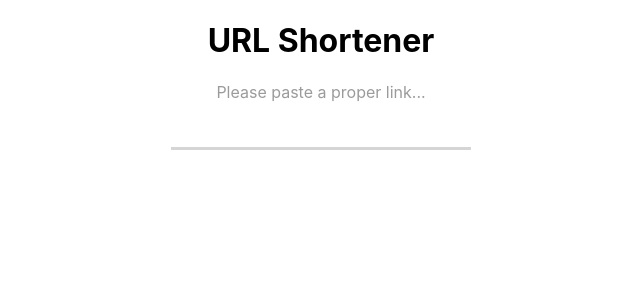
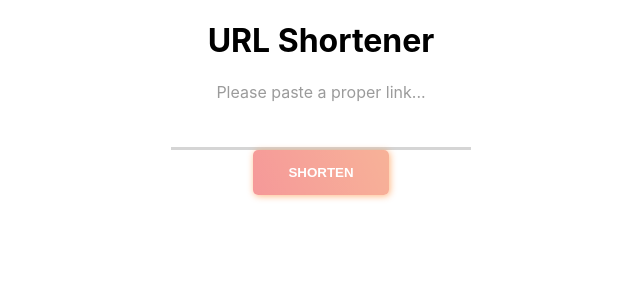
Before and after one commit to albertoaa/url_shortener_frontend, a React (Create React App) app: page / in a window 1280 px wide. Shown: the top 300 px of the page, without its empty margins (319-959 px from the left). Built offline with nearby package versions, Linux system fonts and the light colour scheme; no server answers.

Commit message:
basic functionality - getting shortened link from api

```diff
--- /dev/null
+++ b/src/components/Button.css
@@ -0,0 +1,33 @@
+.button {
+  display: inline-block;
+  border: none;
+  padding: 15px 35px;
+  margin: 0;
+  text-decoration: none;
+  cursor: pointer;
+  text-align: center;
+  -webkit-appearance: none;
+  -moz-appearance: none;
+  outline: none;
+  color: white;
+  border-radius: 5px;
+  box-shadow: 1px 1px 7px rgba(255, 111, 0, 1);
+  background-image: linear-gradient(-111deg, #f16534 4%, #ed3535 100%);
+  text-transform: uppercase;
+  font-weight: bold;
+  transition: box-shadow 250ms ease-in-out, transform 150ms ease,
+    opacity 0.5s ease;
+}
+
+.button:disabled {
+  cursor: not-allowed;
+  opacity: 0.5;
+}
+
+.button:hover .button:focus {
+  box-shadow: 2px 2px 12px rgba(255, 111, 0, 1);
+}
+
+.button:active {
+  transform: scale(0.98);
+}
--- /dev/null
+++ b/src/components/Button.js
@@ -0,0 +1,18 @@
+import React from 'react';
+
+import './Button.css';
+
+const Button = props => {
+  return (
+    <button
+      onClick={props.onClick}
+      className='button'
+      style={props.style}
+      disabled={props.disabled}
+    >
+      {props.children}
+    </button>
+  );
+};
+
+export default Button;
--- a/src/components/Container.js
+++ b/src/components/Container.js
@@ -1,8 +1,10 @@
 import React, { Component } from 'react';
 import Input from './Input';
+import Button from './Button';
 import './Container.css';
-// import api_url from './utils/url';
-// import axios from 'axios';
+import api_url from '../utils/url';
+import base62 from '../utils/base62';
+import axios from 'axios';
 
 const fallbackMessage = 'Please paste a proper link...';
 
@@ -25,17 +27,60 @@ export default class Container extends Component {
     this.setState({ isValid });
   };
 
-  onInputChange = e => {
-    const { value } = e.target;
+  onInputChange = event => {
+    const { value } = event.target;
     this.setState({ url: value });
     this.validate(value);
   };
 
+  resetMessage = () => {
+    this.setState({ message: fallbackMessage });
+  };
+
+  reset = () => {
+    this.setState({
+      shortened: '',
+      url: '',
+      isValid: false,
+    });
+  };
+
+  storeLink = async hash => {
+    try {
+      const response = await axios.post(`${api_url}/links/create`, {
+        url: this.state.url,
+        shortened: hash,
+      });
+      console.log(response);
+      this.setState({ shortened: response.data.shortened });
+    } catch (error) {
+      if (error.response.status === 422) {
+        console.log(error.response.data);
+        this.reset();
+      }
+    }
+  };
+
+  createShortLink = async () => {
+    const response = await axios.post(`${api_url}/links/get`, {
+      url: this.state.url,
+    });
+    const existing = response.data;
+
+    if (existing) {
+      this.setState({ shortened: existing.shortened });
+    } else {
+      const response = await axios.get(`${api_url}/links/count`);
+      const hash = base62(response.data);
+      this.storeLink(hash);
+    }
+  };
+
   render() {
     const link = this.state.isValid
-      ? 'Ready to shorten'
-      : this.state.shortened
-      ? ''
+      ? this.state.shortened
+        ? this.state.shortened
+        : 'Ready to shorten'
       : this.state.message;
     return (
       <div className='container'>
@@ -49,6 +94,12 @@ export default class Container extends Component {
           valid={this.state.isValid}
           autoFocus={true}
         />
+        <Button
+          onClick={() => this.createShortLink()}
+          disabled={!this.state.isValid}
+        >
+          Shorten
+        </Button>
       </div>
     );
   }
--- /dev/null
+++ b/src/utils/base62.js
@@ -0,0 +1,21 @@
+const base62 = number => {
+  const alphabetArray = '0123456789abcdefghijklmnopqrstuvwxyzABCDEFGHIJKLMNOPQRSTUVWXYZ'.split(
+    ''
+  );
+
+  if (number === 0) {
+    return alphabetArray[0];
+  }
+
+  let hash = [];
+  // let i = 0;
+
+  while (number > 0) {
+    hash.unshift(alphabetArray[number % 62]);
+    number = Math.floor(number / 62);
+  }
+
+  return hash.join('');
+};
+
+export default base62;
```
